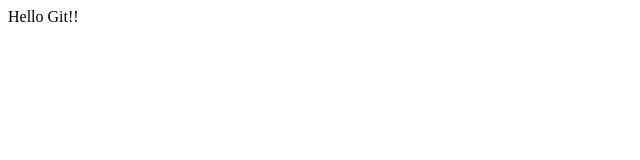
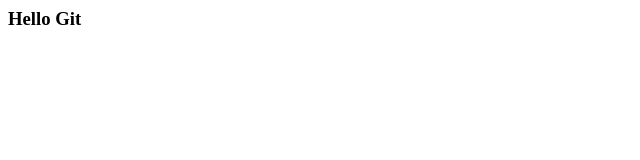
Before and after one commit to miso062/git_repo, a plain HTML site: page index.html in a window 1280 px wide. Shown: the full height of the page, 0-640 px from the left. Drawn offline with Linux system fonts and the light colour scheme.

Commit message:
edit index.html file to check git diff

```diff
--- a/index.html
+++ b/index.html
@@ -1,3 +1,5 @@
 <html>
-	<body>Hello Git!!</body>
+	<body>
+		<h3>Hello Git</h3>
+	</body>
 </html>
```
